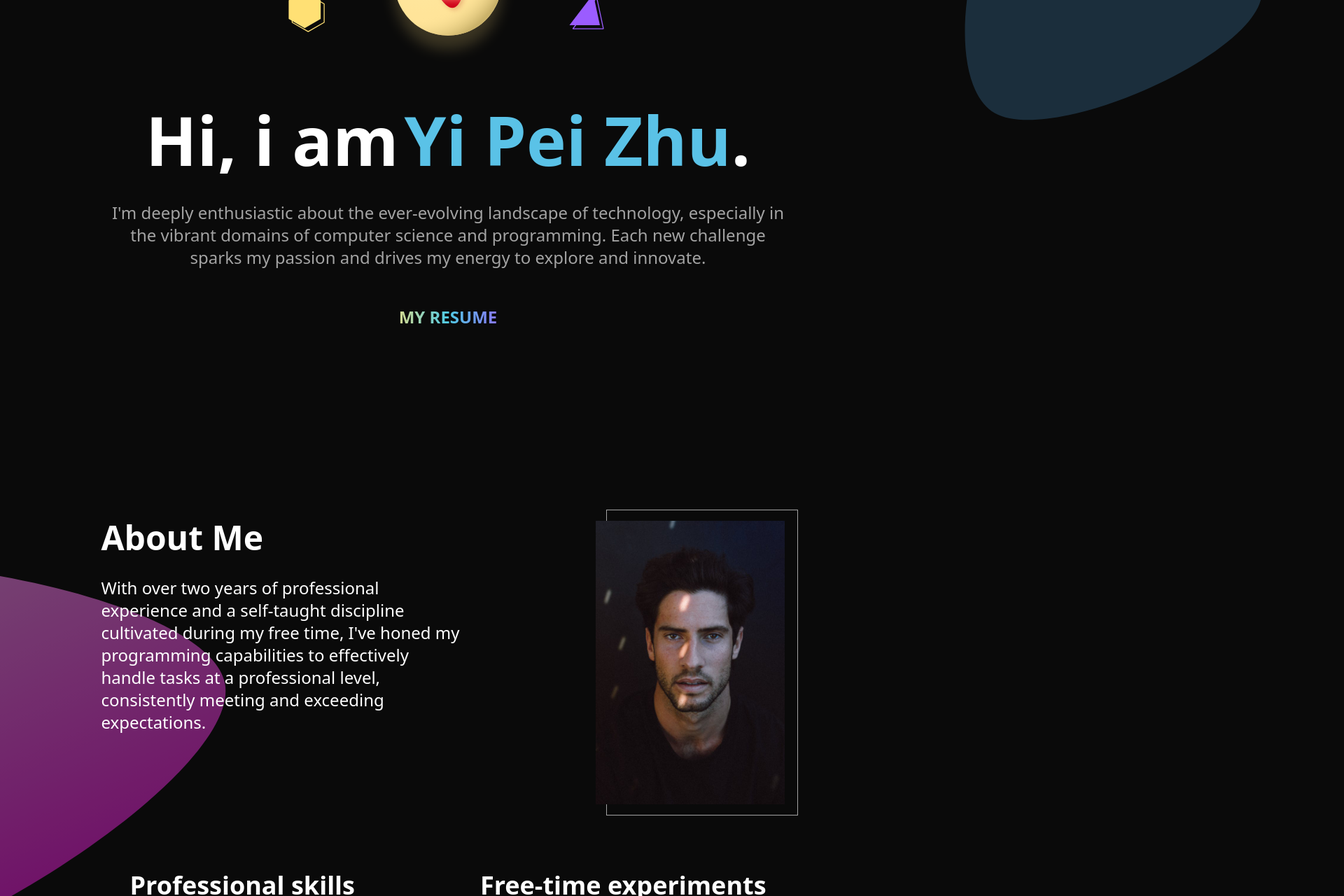
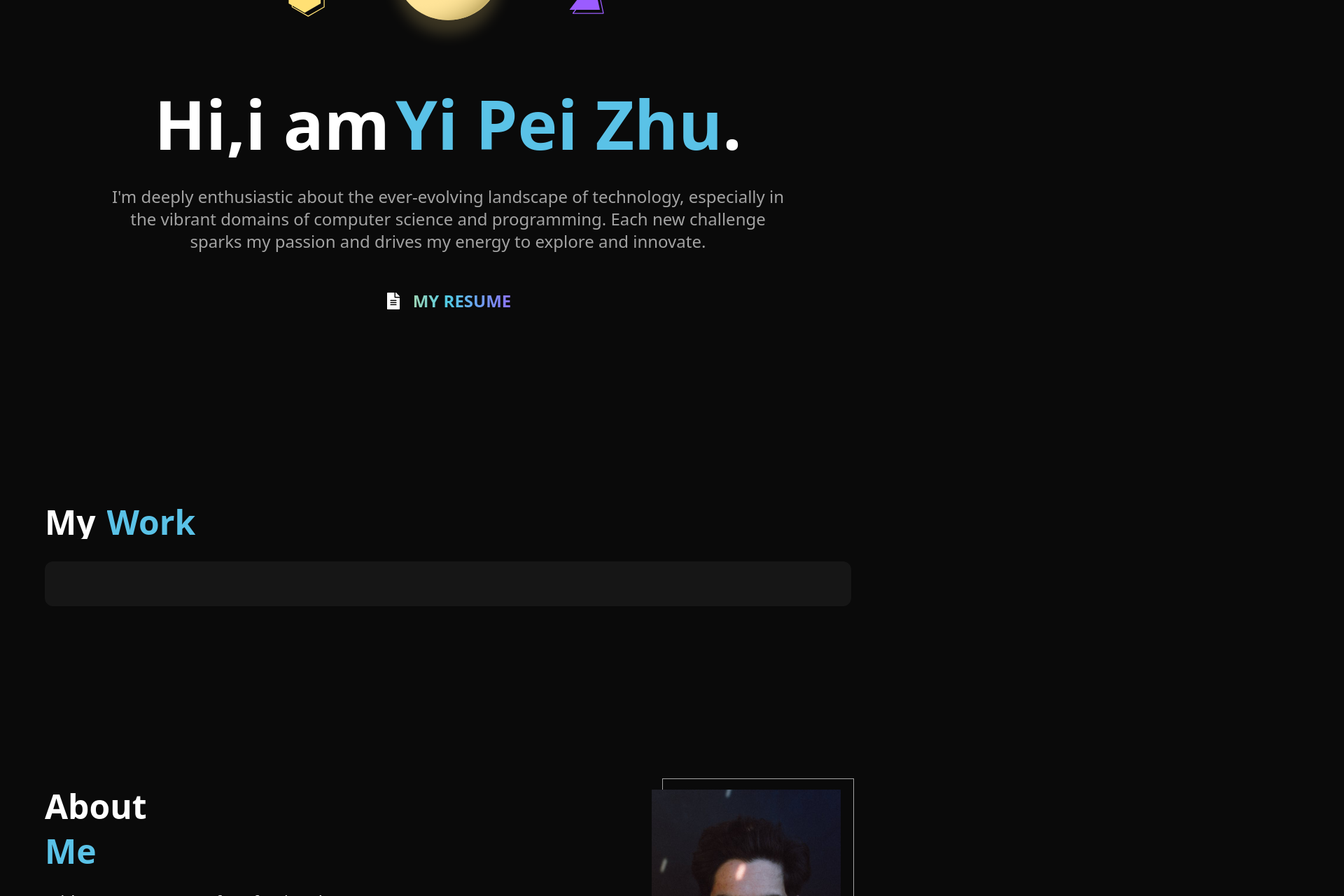
Before and after one commit to YiPei1994/portfolio3, a React (Vite) app: page / in a window 1280 px wide. Shown: the part 380-1660 px from the top of the page at 70% size, 1920 px wide, since content can reach past the window. Built offline with nearby package versions, Linux system fonts and the light colour scheme.

Commit message:
build - work section 1.0

```diff
--- a/src/App.tsx
+++ b/src/App.tsx
@@ -1,9 +1,10 @@
-import Shape from "./components/Shape";
 import About from "./layouts/aboutSection/About";
-import Contact from "./layouts/contact/Contact";
+import Contact from "./layouts/contactSection/Contact";
+
 import Footer from "./layouts/Footer";
 import Hero from "./layouts/heroSection/Hero";
 import Navbar from "./layouts/Navbar";
+import MyWork from "./layouts/workSection/MyWork";
 
 function App() {
   return (
@@ -13,20 +14,8 @@ function App() {
       </header>
 
       <main className="min-h-sreen max-w-screen-xl mx-auto relative">
-        <Shape
-          className=" w-[80%] h-[50%] top-[25%] -left-[50%]"
-          type="Three"
-        />
-        <Shape
-          className="w-[90%] h-[20%] opacity-50 top-0 -right-[70%]"
-          type="Two"
-        />
-
-        <Shape
-          className="w-[50%] h-[25%] left-[70%] opacity-25 top-[55%] -z-30 rotate-[80deg]"
-          type="One"
-        />
         <Hero />
+        <MyWork />
         <About />
         <Contact />
       </main>
--- a/src/components/SectionWrapper.tsx
+++ b/src/components/SectionWrapper.tsx
@@ -12,7 +12,7 @@ function SectionWrapper({ children, className, id }: SectionWrapperProps) {
     <section
       id={id}
       className={cn(
-        "w-full mt-[8%] py-4 px-6 md:p-8 lg:p-12 xl:p-16 mx-auto relative",
+        "w-full mt-[8%] py-8 px-6 md:p-8 lg:p-12 xl:p-16 mx-auto relative",
         className
       )}
     >
--- a/src/components/SideSectionHeader.tsx
+++ b/src/components/SideSectionHeader.tsx
@@ -9,7 +9,10 @@ type SideSectionHeaderProps = {
 function SideSectionHeader({ children, className }: SideSectionHeaderProps) {
   return (
     <h2
-      className={cn("text-3xl my-6 lg:my-8  font-bold  lg:text-5xl", className)}
+      className={cn(
+        "text-3xl my-10 lg:my-8  font-bold  lg:text-5xl",
+        className
+      )}
     >
       {children}
     </h2>
--- a/src/components/animated/Reveal.tsx
+++ b/src/components/animated/Reveal.tsx
@@ -5,7 +5,7 @@ import { cn } from "../../lib/cn";
 type RevealProps = {
   children: ReactNode;
   width?: "w-fit" | "w-full";
-  type: "text" | "block";
+  type?: "text" | "block";
   className?: string;
   delayTime?: number;
 };
--- a/src/index.css
+++ b/src/index.css
@@ -2,6 +2,9 @@
 @tailwind components;
 @tailwind utilities;
 
+html {
+  scroll-behavior: smooth;
+}
 body {
   background-color: hsl(0 0% 3.9%);
   color: hsl(0 0% 98%);
--- a/src/layouts/aboutSection/AboutMe.tsx
+++ b/src/layouts/aboutSection/AboutMe.tsx
@@ -1,10 +1,20 @@
 import SideSectionHeader from "../../components/SideSectionHeader";
+import ChangingColor from "../../components/animated/ChangingTextColor";
+import Reveal from "../../components/animated/Reveal";
 
 function AboutMe() {
   return (
-    <div className="flex  flex-col  lg:flex-row items-center lg:items-start lg:justify-center max-lg:gap-8 lg:w-fit">
+    <div
+      id="about"
+      className="flex  flex-col  lg:flex-row items-center lg:items-start lg:justify-between max-lg:gap-8 lg:w-fit"
+    >
       <div className="md:w-[85%]  lg:w-3/5 md:text-center lg:text-left ">
-        <SideSectionHeader>About Me</SideSectionHeader>
+        <SideSectionHeader className="flex-row flex gap-4 lg:flex-col">
+          <Reveal>About</Reveal>
+          <Reveal delayTime={0.35}>
+            <ChangingColor text="Me" />
+          </Reveal>
+        </SideSectionHeader>
         <p className="text-lg  xl:text-2xl text-white lg:w-3/4">
           With over two years of professional experience and a self-taught
           discipline cultivated during my free time, I've honed my programming
--- a/src/layouts/contact/Contact.tsx
+++ b/src/layouts/contactSection/Contact.tsx
@@ -5,13 +5,17 @@ import { MdEmail } from "react-icons/md";
 import { FaLinkedin } from "react-icons/fa";
 import { FaFacebookSquare } from "react-icons/fa";
 import { FaGithubSquare } from "react-icons/fa";
+import Reveal from "../../components/animated/Reveal";
 
 function Contact() {
   return (
     <SectionWrapper id="contact">
       <div className="bg-neutral-100/5 overflow-hidden rounded-xl flex items-center justify-center gap-6 xl:gap-8  flex-col  text-center py-8 relative before:content before:w-48 before:h-48 before:rounded-full before:absolute before:ring-[15px] before:ring-inset before:ring-[#50CAE4] before:-left-[100px] before:-top-[70px] after:content after:w-48 after:h-48 after:rounded-full after:absolute after:ring-[15px] after:ring-inset after:ring-[#9B5CFF] after:-right-[150px] after:-bottom-[70px] ">
         <SideSectionHeader className="flex items-center justify-center gap-4">
-          Let's <ChangingColor text="Talk!" />{" "}
+          <Reveal> Let's</Reveal>
+          <Reveal delayTime={0.4}>
+            <ChangingColor text="Talk!" />
+          </Reveal>
         </SideSectionHeader>
         <p className="text-lg md:text-center md:w-[85%] mx-auto xl:text-2xl w-4/5 lg:w-[65%]">
           Interested in working together or have a question? Feel free to reach
--- a/src/layouts/heroSection/Hero.tsx
+++ b/src/layouts/heroSection/Hero.tsx
@@ -5,7 +5,7 @@ import HeroText from "./HeroText";
 
 function Hero() {
   return (
-    <SectionWrapper id="hero">
+    <SectionWrapper id="hero" className="mt-20 ">
       <HeroImage />
       <HeroText />
     </SectionWrapper>
--- a/src/layouts/heroSection/HeroImage.tsx
+++ b/src/layouts/heroSection/HeroImage.tsx
@@ -2,7 +2,10 @@ import DraggableSvg from "../../components/animated/DraggableSvg";
 
 function HeroImage() {
   return (
-    <div className="w-full flex justify-center items-center relative h-max max-w-[500px] mx-auto mt-20 mb-10 lg:my-[5%]">
+    <div
+      id="hero"
+      className="w-full flex justify-center items-center relative h-max max-w-[500px] mx-auto mb-10 lg:my-[5%]"
+    >
       <DraggableSvg
         className="-top-10 left-32 xl:-top-[35%]"
         src="/src/assets/shape1.svg"
--- a/src/layouts/heroSection/HeroText.tsx
+++ b/src/layouts/heroSection/HeroText.tsx
@@ -1,15 +1,20 @@
 import Button from "../../components/Button";
 import ChangingColor from "../../components/animated/ChangingTextColor";
 import Reveal from "../../components/animated/Reveal";
+import { FaFileAlt } from "react-icons/fa";
 
 function HeroText() {
   return (
     <div className="flex flex-col gap-8 xl:gap-10 justify-center items-center">
-      <Reveal type="text">
-        <h1 className="text-6xl  flex items-center font-bold flex-wrap xl:text-8xl">
-          Hi, i am <ChangingColor className="md:ml-2" text="Yi Pei Zhu" />.
-        </h1>
-      </Reveal>
+      <h1 className="text-6xl  flex items-center font-bold flex-wrap xl:text-8xl">
+        <Reveal> Hi, </Reveal>
+        <Reveal delayTime={0.35}> i am </Reveal>
+        <Reveal delayTime={0.5}>
+          <ChangingColor className="md:ml-2" text="Yi Pei Zhu" />
+        </Reveal>
+        .
+      </h1>
+
       <Reveal type="text">
         <p className="text-lg md:text-center md:w-[85%] mx-auto xl:text-2xl  ">
           I'm deeply enthusiastic about the ever-evolving landscape of
@@ -18,7 +23,8 @@ function HeroText() {
           to explore and innovate.
         </p>
       </Reveal>
-      <Button className="uppercase text-2xl  flex ">
+      <Button className="uppercase text-2xl max-md:self-start flex gap-4 items-center ">
+        <FaFileAlt className="text-white" />
         <a href="./public/cv.pdf">My resume</a>
       </Button>
     </div>
--- /dev/null
+++ b/src/layouts/workSection/MyWork.tsx
@@ -0,0 +1,23 @@
+import SectionWrapper from "../../components/SectionWrapper";
+import SideSectionHeader from "../../components/SideSectionHeader";
+import ChangingColor from "../../components/animated/ChangingTextColor";
+import Reveal from "../../components/animated/Reveal";
+
+function MyWork() {
+  return (
+    <SectionWrapper id="work">
+      <div className="md:w-[85%]  lg:w-3/5 md:text-center lg:text-left ">
+        {" "}
+        <SideSectionHeader className="flex-row flex gap-4">
+          <Reveal>My</Reveal>
+          <Reveal delayTime={0.35}>
+            <ChangingColor text="Work" />
+          </Reveal>
+        </SideSectionHeader>
+      </div>
+      <div className="bg-neutral-100/5 py-8 rounded-xl"></div>
+    </SectionWrapper>
+  );
+}
+
+export default MyWork;
```
Also changed, not shown: src/layouts/workSection/Work.tsx (added).
